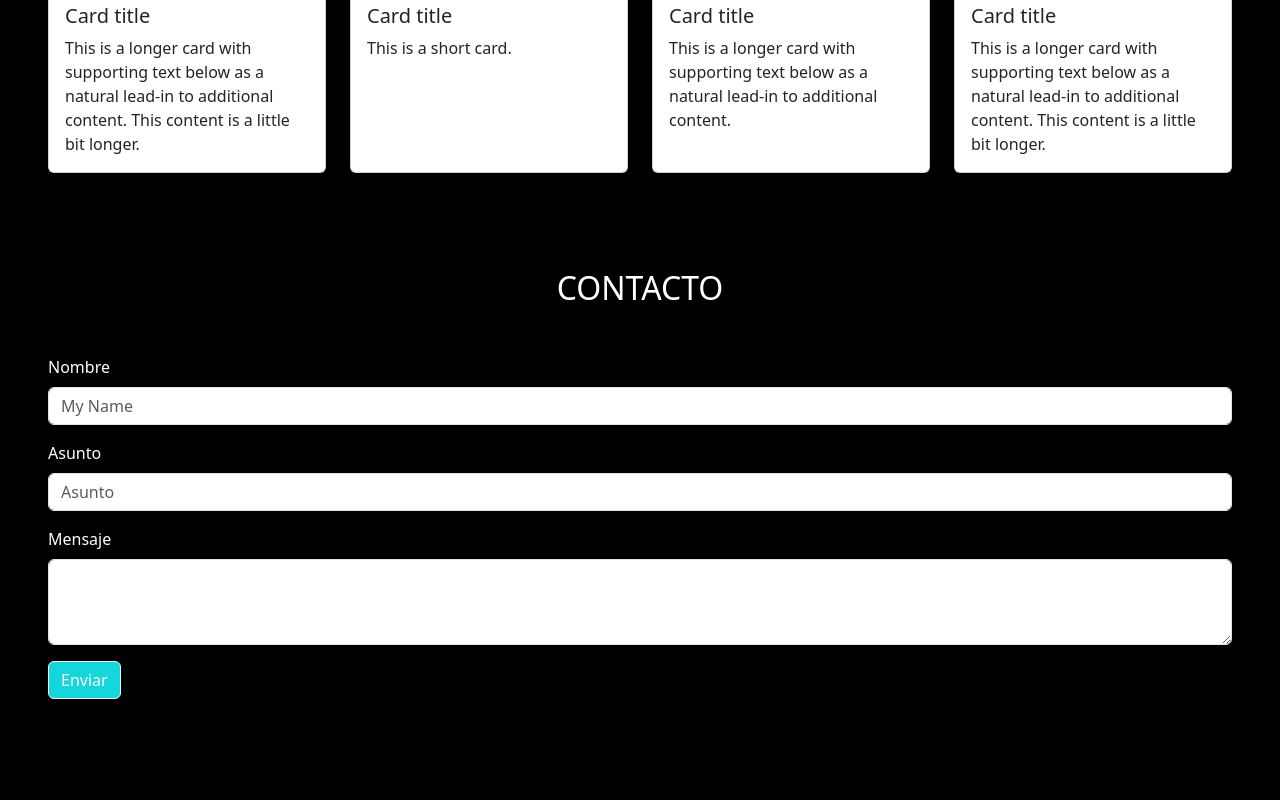
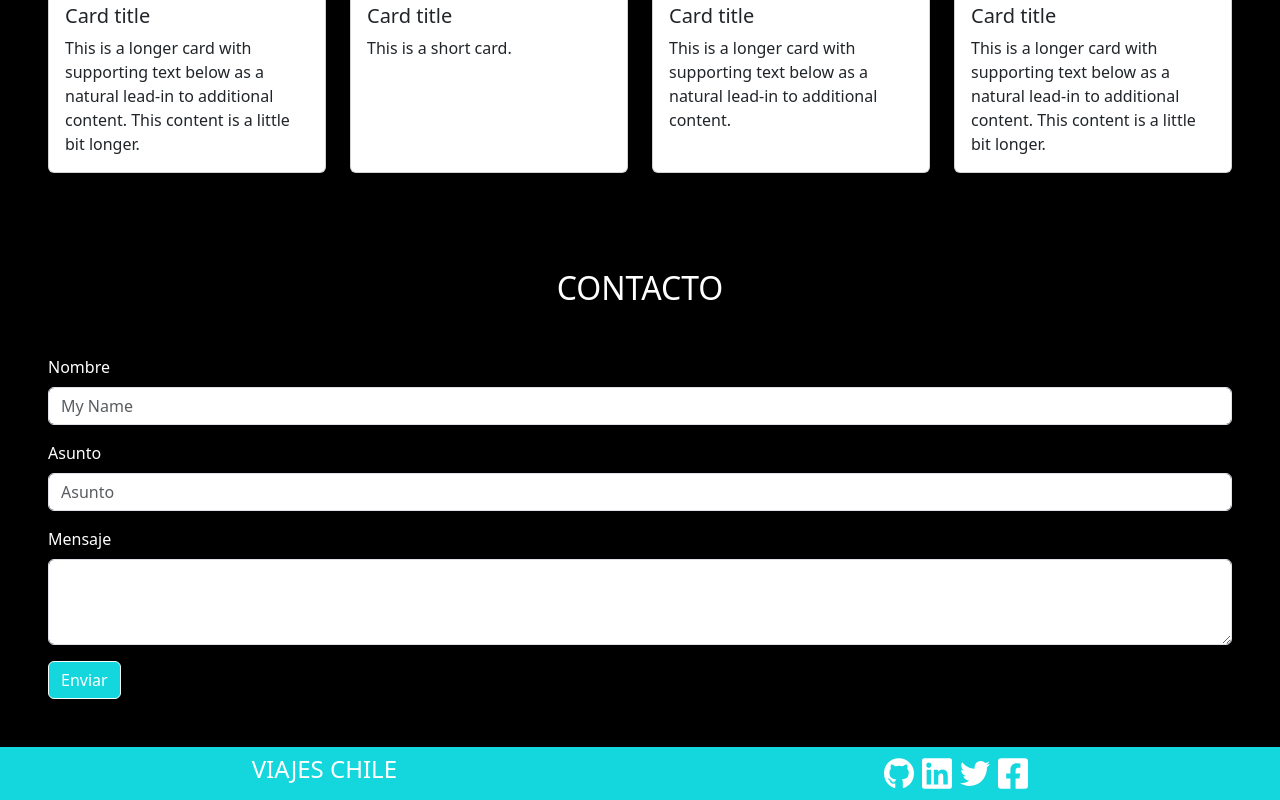
Before and after one commit to caesarals-bot/viajes-chile, a plain HTML site: page index.html in a window 1280 px wide. Shown: the part 1770-2570 px from the top of the page. Before the commit the page ends 2469 px from the top, so only its background shows below. Drawn offline with nearby package versions, Linux system fonts and the light colour scheme.

Commit message:
footer ok page ok 0001

```diff
--- a/assets/css/styles.css
+++ b/assets/css/styles.css
@@ -55,3 +55,8 @@ img {
 .text-grey {
     color: var(--lightgrey)!important;
 }
+
+.iconos-redes {
+    width: 30px;
+    filter: invert(1);
+}
--- a/index.html
+++ b/index.html
@@ -173,9 +173,21 @@
                 <label for="exampleFormControlTextarea1" class="form-label">Mensaje</label>
                 <textarea class="form-control" id="exampleFormControlTextarea1" rows="3"></textarea>
             </div>
-            <button type="button" class="btn btn-light bg-color-blue text-white">Enviar</button>
+            <button type="button" class="btn btn-light bg-color-blue text-white mb-5">Enviar</button>
         </form>
     </section>
+
+    <footer class="bg-color-blue text-white " >
+        <div class="container-fluid p-1 d-flex justify-content-around align-items-center p-2">
+            <h4>VIAJES CHILE</h4>
+            <div class="d-flex ">
+                <img class="iconos-redes" src="assets/icons/github.svg" alt="git">
+                <img class="iconos-redes ms-2" src="assets/icons/linkedin.svg" alt="linkedin">
+                <img class="iconos-redes ms-2" src="assets/icons/twitter.svg" alt="twitter">
+                <img class="iconos-redes ms-2" src="assets/icons/square-facebook.svg" alt="facebook">
+            </div>
+        </div>
+    </footer>
 
 
     <script src="https://cdn.jsdelivr.net/npm/@popperjs/core@2.11.6/dist/umd/popper.min.js"
```
Also changed, not shown: assets/icons/github.svg (added), assets/icons/linkedin.svg (added), assets/icons/square-facebook.svg (added), assets/icons/twitter.svg (added).
